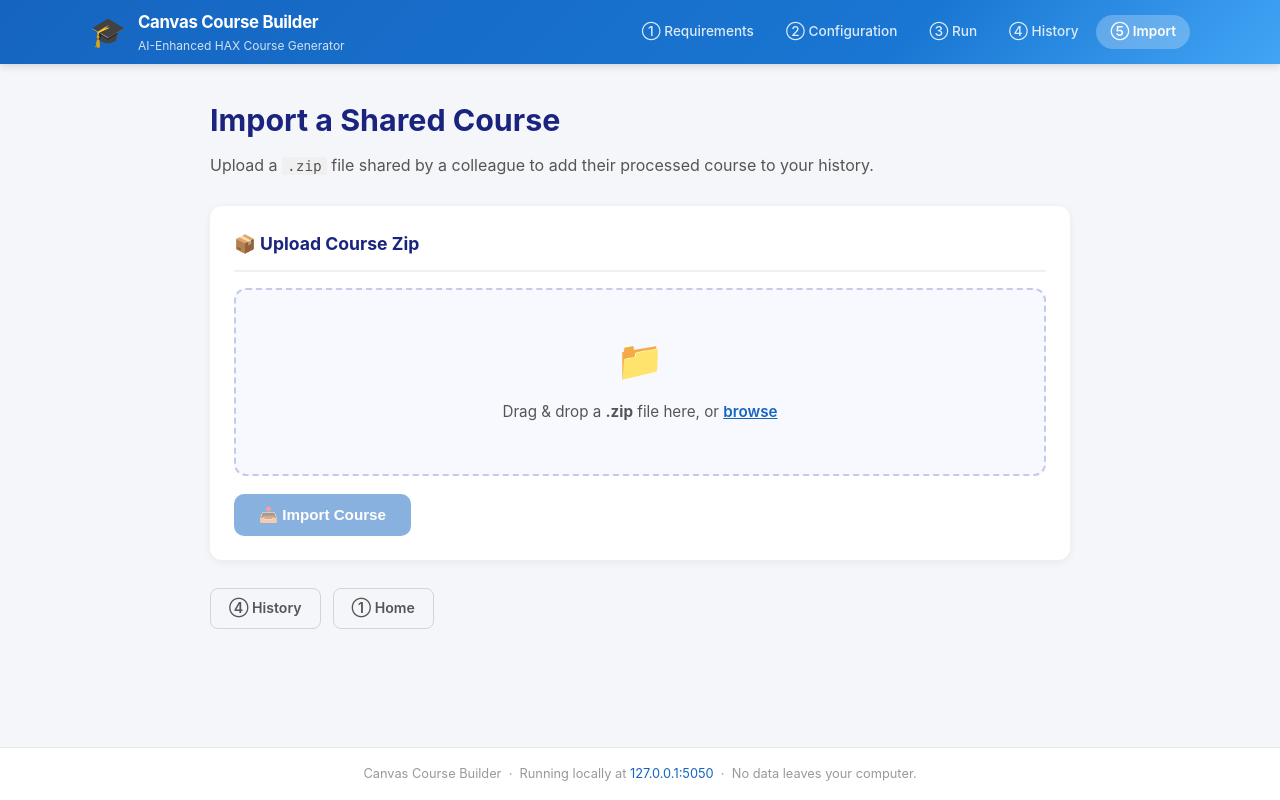
After one commit to djfusco/hax-ai-canvas, a Flask app: page /import in a window 1280 px wide. The commit adds this page. Run offline with Flask 3, Linux system fonts and the light colour scheme; some libraries are stand-ins or nearby versions.

Commit message:
add export import

```diff
--- a/python/app/app.py
+++ b/python/app/app.py
@@ -5,11 +5,14 @@ A friendly local web interface for non-technical instructors.
 
 from __future__ import annotations
 
+import io
 import json
 import os
 import subprocess
 import sys
+import tempfile
 import webbrowser
+import zipfile
 from pathlib import Path
 from threading import Timer
 
@@ -350,6 +353,157 @@ def history():
     return render_template("history.html", courses=courses)
 
 
+# ── routes: share / import ──────────────────────────────────────────────────
+
+@app.route("/export/<course_id>")
+def export_course_zip(course_id: str):
+    """Download a shareable .zip of a course (export folder + DB rows + reports)."""
+    import sys as _sys
+    if str(PROJECT_ROOT) not in _sys.path:
+        _sys.path.insert(0, str(PROJECT_ROOT))
+    from sqlite_client import SQLiteClient
+
+    db_path = PROJECT_ROOT / "course_pipeline.db"
+    if not db_path.exists():
+        return jsonify({"error": "No database found."}), 404
+
+    # Find the export directory
+    exports_base = PROJECT_ROOT / "exports"
+    matches = list(exports_base.glob(f"course_{course_id}_*"))
+    if not matches:
+        return jsonify({"error": f"No export folder for course {course_id}."}), 404
+    export_dir = matches[0]
+
+    # Collect DB rows for this course
+    with SQLiteClient(db_path=str(db_path)) as db:
+        conn = db._conn
+        rows = conn.execute(
+            "SELECT id, course_id, item_type, title, raw_content, "
+            "recommendations, evaluation, ai_enhanced_markdown, status, "
+            "created_at, updated_at "
+            "FROM course_items WHERE course_id = ?",
+            (course_id,),
+        ).fetchall()
+        db_items = [dict(r) for r in rows]
+
+    # Collect report files
+    report_types = ["readiness", "changes", "dashboard"]
+    report_files = {}
+    for rt in report_types:
+        rp = _report_path(course_id, rt)
+        if rp.exists():
+            report_files[rp.name] = rp
+
+    # Build zip in memory
+    buf = io.BytesIO()
+    with zipfile.ZipFile(buf, "w", zipfile.ZIP_DEFLATED) as zf:
+        # 1. manifest.json
+        manifest = {
+            "course_id": course_id,
+            "export_folder_name": export_dir.name,
+            "db_items": db_items,
+        }
+        zf.writestr("manifest.json", json.dumps(manifest, indent=2, default=str))
+
+        # 2. export folder
+        for file_path in export_dir.rglob("*"):
+            if file_path.is_file():
+                arcname = f"exports/{export_dir.name}/{file_path.relative_to(export_dir)}"
+                zf.write(file_path, arcname)
+
+        # 3. report HTML files
+        for rname, rpath in report_files.items():
+            zf.write(rpath, f"reports/{rname}")
+
+    buf.seek(0)
+    safe_name = export_dir.name[:80]
+    return Response(
+        buf.getvalue(),
+        mimetype="application/zip",
+        headers={"Content-Disposition": f'attachment; filename="{safe_name}.zip"'},
+    )
+
+
+@app.route("/import")
+def import_page():
+    """Show the import-course form."""
+    return render_template("import_course.html")
+
+
+@app.route("/import/upload", methods=["POST"])
+def import_upload():
+    """Handle a .zip upload: extract exports, insert DB rows, copy reports."""
+    import sys as _sys
+    if str(PROJECT_ROOT) not in _sys.path:
+        _sys.path.insert(0, str(PROJECT_ROOT))
+    from sqlite_client import SQLiteClient
+
+    f = request.files.get("course_zip")
+    if not f or not f.filename.endswith(".zip"):
+        return jsonify({"ok": False, "error": "Please upload a .zip file."}), 400
+
+    try:
+        zf = zipfile.ZipFile(io.BytesIO(f.read()))
+    except zipfile.BadZipFile:
+        return jsonify({"ok": False, "error": "Invalid zip file."}), 400
+
+    # Read manifest
+    if "manifest.json" not in zf.namelist():
+        return jsonify({"ok": False, "error": "Missing manifest.json in zip."}), 400
+
+    manifest = json.loads(zf.read("manifest.json"))
+    course_id = str(manifest["course_id"])
+    export_folder_name = manifest["export_folder_name"]
+    db_items = manifest.get("db_items", [])
+
+    exports_base = PROJECT_ROOT / "exports"
+    exports_base.mkdir(parents=True, exist_ok=True)
+
+    # 1. Extract export folder
+    export_prefix = f"exports/{export_folder_name}/"
+    for name in zf.namelist():
+        if name.startswith(export_prefix) and not name.endswith("/"):
+            relative = name[len("exports/"):]
+            target = exports_base / relative
+            target.parent.mkdir(parents=True, exist_ok=True)
+            target.write_bytes(zf.read(name))
+
+    # 2. Insert DB rows
+    db_path = PROJECT_ROOT / "course_pipeline.db"
+    with SQLiteClient(db_path=str(db_path)) as db:
+        for item in db_items:
+            db._conn.execute(
+                "INSERT OR REPLACE INTO course_items "
+                "(id, course_id, item_type, title, raw_content, "
+                "recommendations, evaluation, ai_enhanced_markdown, "
+                "status, created_at, updated_at) "
+                "VALUES (?, ?, ?, ?, ?, ?, ?, ?, ?, ?, ?)",
+                (
+                    item["id"], item["course_id"], item["item_type"],
+                    item["title"], item.get("raw_content"),
+                    item.get("recommendations"), item.get("evaluation"),
+                    item.get("ai_enhanced_markdown"), item.get("status", "COMPLETED"),
+                    item.get("created_at"), item.get("updated_at"),
+                ),
+            )
+        db._conn.commit()
+
+    # 3. Copy report HTML files
+    reports_prefix = "reports/"
+    for name in zf.namelist():
+        if name.startswith(reports_prefix) and not name.endswith("/"):
+            report_name = name[len(reports_prefix):]
+            target = PROJECT_ROOT / report_name
+            target.write_bytes(zf.read(name))
+
+    return jsonify({
+        "ok": True,
+        "course_id": course_id,
+        "items_imported": len(db_items),
+        "export_folder": export_folder_name,
+    })
+
+
 # ── routes: checks API ─────────────────────────────────────────────────────────
 
 @app.route("/api/checks")
--- a/python/app/static/style.css
+++ b/python/app/static/style.css
@@ -462,6 +462,35 @@ code { font-family: 'SF Mono', Consolas, monospace; background: #f0f0f0; padding
 .test-result-fail    { background: #ffebee; color: #c62828; }
 .test-result-pending { background: #e3f2fd; color: #1565c0; }
 
+/* ── Drop zone (import page) ─────────────────────────────────────────────── */
+.drop-zone {
+  border: 2.5px dashed #c5cae9;
+  border-radius: 12px;
+  padding: 40px 24px;
+  text-align: center;
+  cursor: pointer;
+  transition: all .2s;
+  background: #f8f9ff;
+}
+.drop-zone:hover, .drop-zone-active {
+  border-color: #1565c0;
+  background: #e8eaf6;
+}
+.drop-zone-icon { font-size: 2.4rem; margin-bottom: 8px; }
+.drop-zone-text { font-size: .95rem; color: #555; }
+.drop-zone-browse {
+  color: #1565c0;
+  font-weight: 600;
+  cursor: pointer;
+  text-decoration: underline;
+}
+.drop-zone-file {
+  margin-top: 10px;
+  font-size: .88rem;
+  font-weight: 600;
+  color: #1a237e;
+}
+
 /* ── Spinner animation ───────────────────────────────────────────────────── */
 @keyframes spin { to { transform: rotate(360deg); } }
 .spin { display: inline-block; animation: spin 1s linear infinite; }
--- a/python/app/templates/base.html
+++ b/python/app/templates/base.html
@@ -22,6 +22,7 @@
       <a href="{{ url_for('setup') }}"  class="nav-link {% if request.endpoint == 'setup' %}active{% endif %}">② Configuration</a>
       <a href="{{ url_for('run_page') }}" class="nav-link {% if request.endpoint in ('run_page','run_start','stream') %}active{% endif %}">③ Run</a>
       <a href="{{ url_for('history') }}" class="nav-link {% if request.endpoint == 'history' %}active{% endif %}">④ History</a>
+      <a href="{{ url_for('import_page') }}" class="nav-link {% if request.endpoint == 'import_page' %}active{% endif %}">⑤ Import</a>
     </nav>
   </div>
 </header>
--- a/python/app/templates/history.html
+++ b/python/app/templates/history.html
@@ -55,12 +55,17 @@
       {% else %}
       <button class="btn btn-ghost btn-sm" disabled>🔍 Changes Report</button>
       {% endif %}
+
+      <a href="/export/{{ course.course_id }}" class="btn btn-outline btn-sm" title="Download shareable .zip">
+        📤 Share
+      </a>
     </div>
   </div>
   {% endfor %}
 
   <div class="page-actions">
     <a href="{{ url_for('run_page') }}" class="btn btn-success btn-lg">③ Run a New Course →</a>
+    <a href="{{ url_for('import_page') }}" class="btn btn-outline btn-lg">📥 Import a Shared Course</a>
     <a href="{{ url_for('index') }}" class="btn btn-ghost">① Home</a>
   </div>
 
--- /dev/null
+++ b/python/app/templates/import_course.html
@@ -0,0 +1,138 @@
+{% extends "base.html" %}
+{% block title %}Import Course — Canvas Course Builder{% endblock %}
+
+{% block content %}
+<div class="page-wrap">
+
+  <div class="page-hero">
+    <h1>Import a Shared Course</h1>
+    <p class="hero-sub">Upload a <code>.zip</code> file shared by a colleague to add their processed course to your history.</p>
+  </div>
+
+  <!-- upload card -->
+  <div class="card" id="upload-card">
+    <div class="card-header">
+      <h2>📦 Upload Course Zip</h2>
+    </div>
+
+    <form id="import-form" enctype="multipart/form-data">
+      <div class="drop-zone" id="drop-zone">
+        <div class="drop-zone-icon">📁</div>
+        <div class="drop-zone-text">
+          Drag &amp; drop a <strong>.zip</strong> file here, or
+          <label class="drop-zone-browse" for="file-input">browse</label>
+        </div>
+        <input type="file" id="file-input" name="course_zip" accept=".zip" hidden>
+        <div class="drop-zone-file" id="file-name"></div>
+      </div>
+
+      <div style="margin-top: 18px; display: flex; gap: 12px; align-items: center;">
+        <button type="submit" class="btn btn-primary btn-lg" id="upload-btn" disabled>
+          📥 Import Course
+        </button>
+        <span id="upload-status" class="test-result"></span>
+      </div>
+    </form>
+  </div>
+
+  <!-- result card (hidden until success) -->
+  <div class="card" id="result-card" style="display:none;">
+    <div class="banner banner-success">
+      <span class="banner-icon">✅</span>
+      <div>
+        <strong>Course imported successfully!</strong>
+        <div id="result-details" style="margin-top: 4px; font-size: .88rem;"></div>
+      </div>
+    </div>
+    <div class="page-actions">
+      <a href="{{ url_for('history') }}" class="btn btn-primary btn-lg">View in History →</a>
+      <button class="btn btn-ghost" onclick="resetForm()">Import Another</button>
+    </div>
+  </div>
+
+  <div class="page-actions">
+    <a href="{{ url_for('history') }}" class="btn btn-ghost">④ History</a>
+    <a href="{{ url_for('index') }}" class="btn btn-ghost">① Home</a>
+  </div>
+
+</div>
+{% endblock %}
+
+{% block scripts %}
+<script>
+const dropZone  = document.getElementById('drop-zone');
+const fileInput = document.getElementById('file-input');
+const fileName  = document.getElementById('file-name');
+const uploadBtn = document.getElementById('upload-btn');
+const status    = document.getElementById('upload-status');
+const form      = document.getElementById('import-form');
+
+// ── drag & drop ──
+['dragenter','dragover'].forEach(e =>
+  dropZone.addEventListener(e, ev => { ev.preventDefault(); dropZone.classList.add('drop-zone-active'); }));
+['dragleave','drop'].forEach(e =>
+  dropZone.addEventListener(e, ev => { ev.preventDefault(); dropZone.classList.remove('drop-zone-active'); }));
+
+dropZone.addEventListener('drop', ev => {
+  const file = ev.dataTransfer.files[0];
+  if (file && file.name.endsWith('.zip')) {
+    fileInput.files = ev.dataTransfer.files;
+    showFile(file);
+  }
+});
+
+dropZone.addEventListener('click', () => fileInput.click());
+fileInput.addEventListener('change', () => {
+  if (fileInput.files.length) showFile(fileInput.files[0]);
+});
+
+function showFile(file) {
+  fileName.textContent = file.name + '  (' + (file.size / 1024 / 1024).toFixed(1) + ' MB)';
+  uploadBtn.disabled = false;
+}
+
+// ── submit ──
+form.addEventListener('submit', async ev => {
+  ev.preventDefault();
+  uploadBtn.disabled = true;
+  status.className = 'test-result test-result-pending';
+  status.textContent = 'Importing…';
+
+  const fd = new FormData();
+  fd.append('course_zip', fileInput.files[0]);
+
+  try {
+    const res = await fetch('/import/upload', { method: 'POST', body: fd });
+    const data = await res.json();
+
+    if (data.ok) {
+      status.className = 'test-result test-result-ok';
+      status.textContent = '';
+      document.getElementById('result-details').innerHTML =
+        '<strong>' + data.export_folder + '</strong><br>' +
+        data.items_imported + ' content items imported.';
+      document.getElementById('upload-card').style.display = 'none';
+      document.getElementById('result-card').style.display = 'block';
+    } else {
+      status.className = 'test-result test-result-fail';
+      status.textContent = data.error || 'Import failed.';
+      uploadBtn.disabled = false;
+    }
+  } catch (err) {
+    status.className = 'test-result test-result-fail';
+    status.textContent = 'Network error: ' + err.message;
+    uploadBtn.disabled = false;
+  }
+});
+
+function resetForm() {
+  document.getElementById('upload-card').style.display = 'block';
+  document.getElementById('result-card').style.display = 'none';
+  fileInput.value = '';
+  fileName.textContent = '';
+  uploadBtn.disabled = true;
+  status.textContent = '';
+  status.className = 'test-result';
+}
+</script>
+{% endblock %}
```
